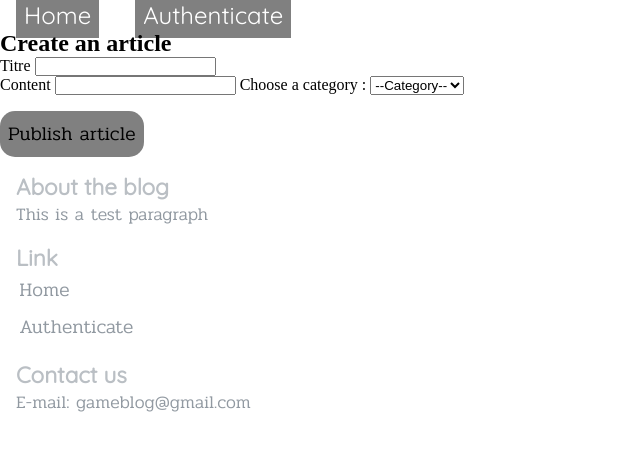
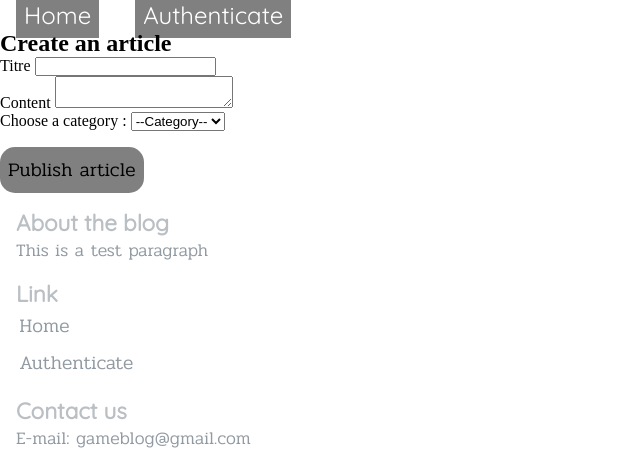
Before and after one commit to corentin-roussel/blog-js, a PHP site: page /creation-article.php in a window 1280 px wide. Shown: the top 451 px of the page, without its empty margins (0-640 px from the left). Run offline with PHP 8.4, Linux system fonts and the light colour scheme.

Commit message:
DEV [+++] 09:19 ajout js creation article

```diff
--- a/Article.php
+++ b/Article.php
@@ -110,7 +110,7 @@ class Article
                                 ':id_categorie' => $this->id_categorie
             ));
 
-            echo 'your article is edited';
+            $messages['success'] = 'your article is edited';
 
         }
 
--- a/creation-article.php
+++ b/creation-article.php
@@ -21,10 +21,11 @@
 
             <label for="titre">Titre</label>
             <input class="input" type="text" name="titre" id="titre" required />
-            <div id="errorLogin" class="error"></div>
+            <div id="errorTitre" class="error"></div>
 
             <label for="content">Content</label>
-            <input class="input" type="textarea" name="content" required />
+            <textarea class="input" name="content" required></textarea>
+            <div id="errorContent" class="error"></div>
 
             <label for="categorie">Choose a category :</label>               <!-- Rajouter les catégories -->
             <select name="categorie" id="categorie">
@@ -34,9 +35,11 @@
                 <option value="Categorie3">Categorie3</option>
                 <option value="Categorie4">Categorie4</option>
             </select>
-            <div id="errorPass" class="error"></div>
+            <div id="errorCategorie" class="error"></div>
 
             <button class="button-form" type="submit" name="submit" id="publish">Publish article</button>
+            <div id="success" class="success"></div>
+
         </form>
 
     </main>
```
Also changed, not shown: back.php (+13 -0 lines), creation-article.js (added, +20 -0 lines).
